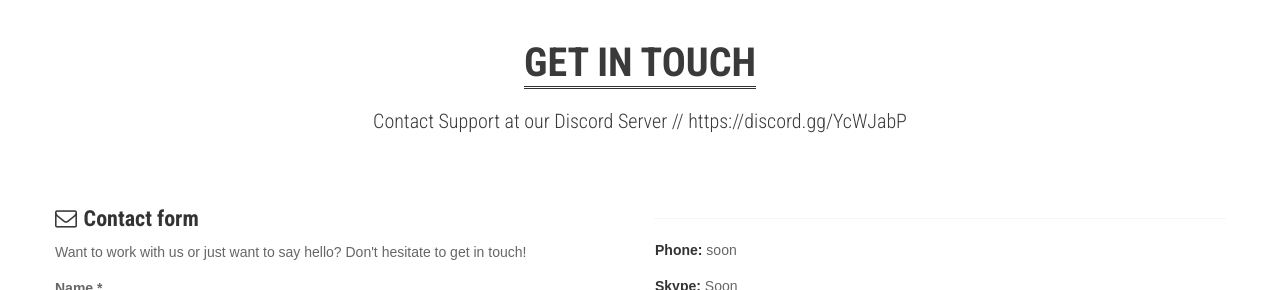
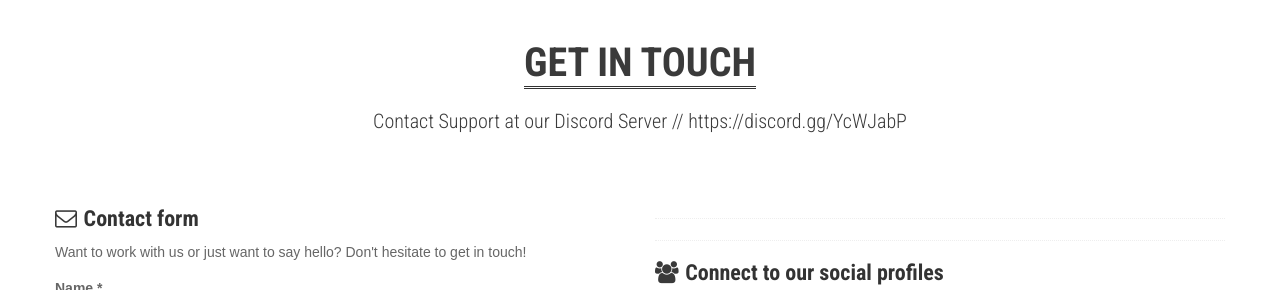
Before and after one commit to B0rkk/rbx.robux, a plain HTML site: page index.html in a window 1280 px wide. Shown: the part 2942-3232 px from the top of the page. Drawn offline with Linux system fonts and the light colour scheme.

Commit message:
Update index.html

```diff
--- a/index.html
+++ b/index.html
@@ -455,10 +455,10 @@
 
           </p>
           <p>
-            <span><i class=""></i><strong>Phone:</strong> soon</span>
+            <span><i class=""></i><strong></strong></span>
           </p>
           <p>
-            <span><i class=""></i><strong>Skype:</strong> Soon</span>
+            <span><i class=""></i><strong></strong></span>
           </p>
           <p>
             <span><i class=""></i><strong></strong></span>
```
